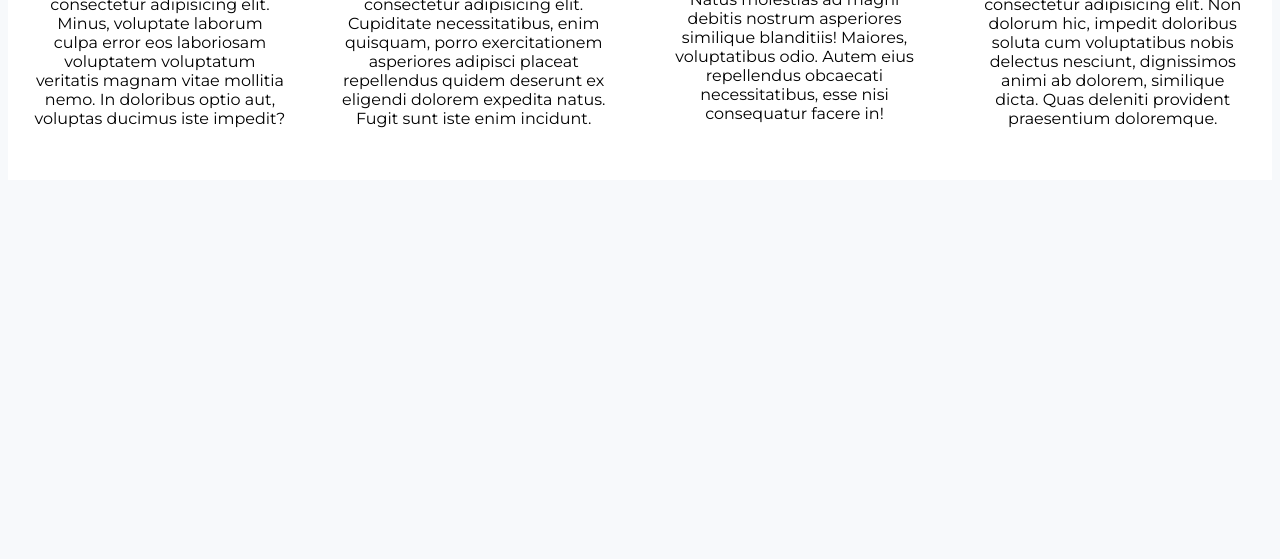
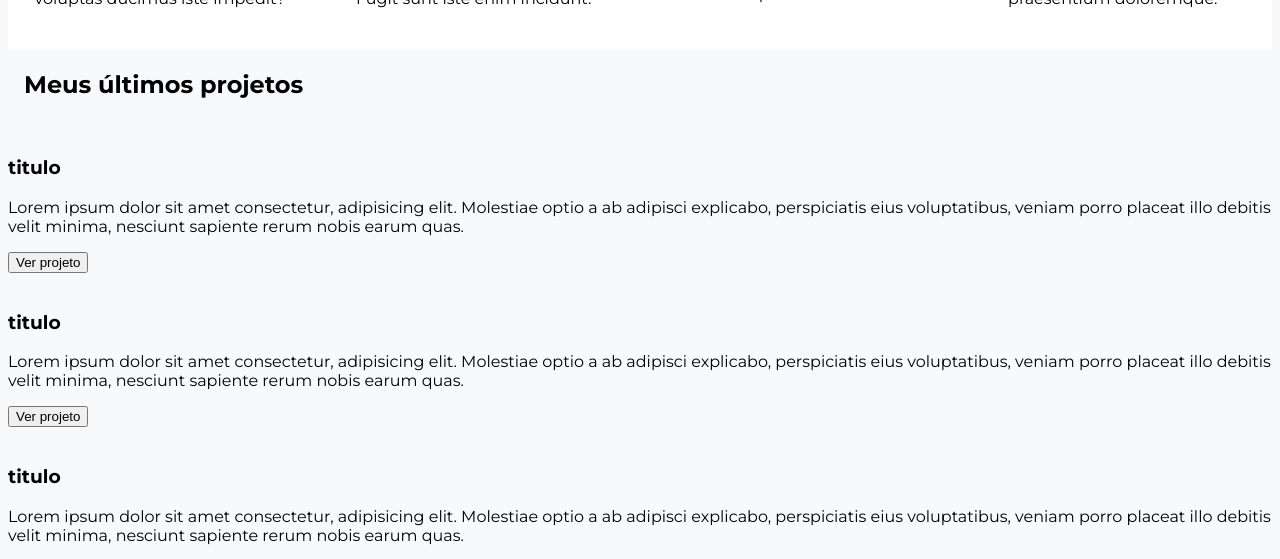
Before and after one commit to tiagoproedu/site_curriculo, a React (Vite) app: page / in a window 1280 px wide. Shown: the part 662-1221 px from the top of the page. Before the commit the page ends 872 px from the top, so only its background shows below. Built offline with nearby package versions, Linux system fonts and the light colour scheme; grey boxes are pictures that could not be loaded.

Commit message:
add ultimos projetos

```diff
--- a/src/pages/Home/Home.jsx
+++ b/src/pages/Home/Home.jsx
@@ -25,6 +25,32 @@ function Home() {
             <li><img src="assets/svg/Node.js.svg" alt="Node.js" /></li>
             <li><img src="assets/svg/Microsoft SQL Server.svg" alt="SQL Server" /></li>
           </ul>
+        </div>
+        <div id="ult_projetos">
+          <h2>Meus últimos projetos</h2>
+          <div id="projetos">
+            <div className="projeto">
+              <img src="" alt="" />
+              <h3>titulo</h3>
+              <p>Lorem ipsum dolor sit amet consectetur, adipisicing elit. Molestiae optio a ab adipisci explicabo, perspiciatis eius voluptatibus, veniam porro placeat illo debitis velit minima, nesciunt sapiente rerum nobis earum quas.</p>
+              {/*tags*/}
+              <button>Ver projeto</button>
+            </div>
+            <div className="projeto">
+              <img src="" alt="" />
+              <h3>titulo</h3>
+              <p>Lorem ipsum dolor sit amet consectetur, adipisicing elit. Molestiae optio a ab adipisci explicabo, perspiciatis eius voluptatibus, veniam porro placeat illo debitis velit minima, nesciunt sapiente rerum nobis earum quas.</p>
+              {/*tags*/}
+              <button>Ver projeto</button>
+            </div>
+            <div className="projeto">
+              <img src="" alt="" />
+              <h3>titulo</h3>
+              <p>Lorem ipsum dolor sit amet consectetur, adipisicing elit. Molestiae optio a ab adipisci explicabo, perspiciatis eius voluptatibus, veniam porro placeat illo debitis velit minima, nesciunt sapiente rerum nobis earum quas.</p>
+              {/*tags*/}
+              <button>Ver projeto</button>
+            </div>
+          </div>
         </div>
         <div id="infos">
           <div className="card">
--- a/src/pages/Home/style.css
+++ b/src/pages/Home/style.css
@@ -7,6 +7,8 @@
     ". skills skills skills ."
     ". . . . ."
     ". infos infos infos ."
+    ". . . . ."
+    " . projetos projetos projetos ."
     ". . . . ."
     ;
     height: 100vh;
@@ -32,6 +34,9 @@
     grid-area: skills;
     background-color: #ffffff;
 }
+#ult_projetos{
+    grid-area: projetos;
+}
 h2{
     margin-left: 1rem;
 }
```
